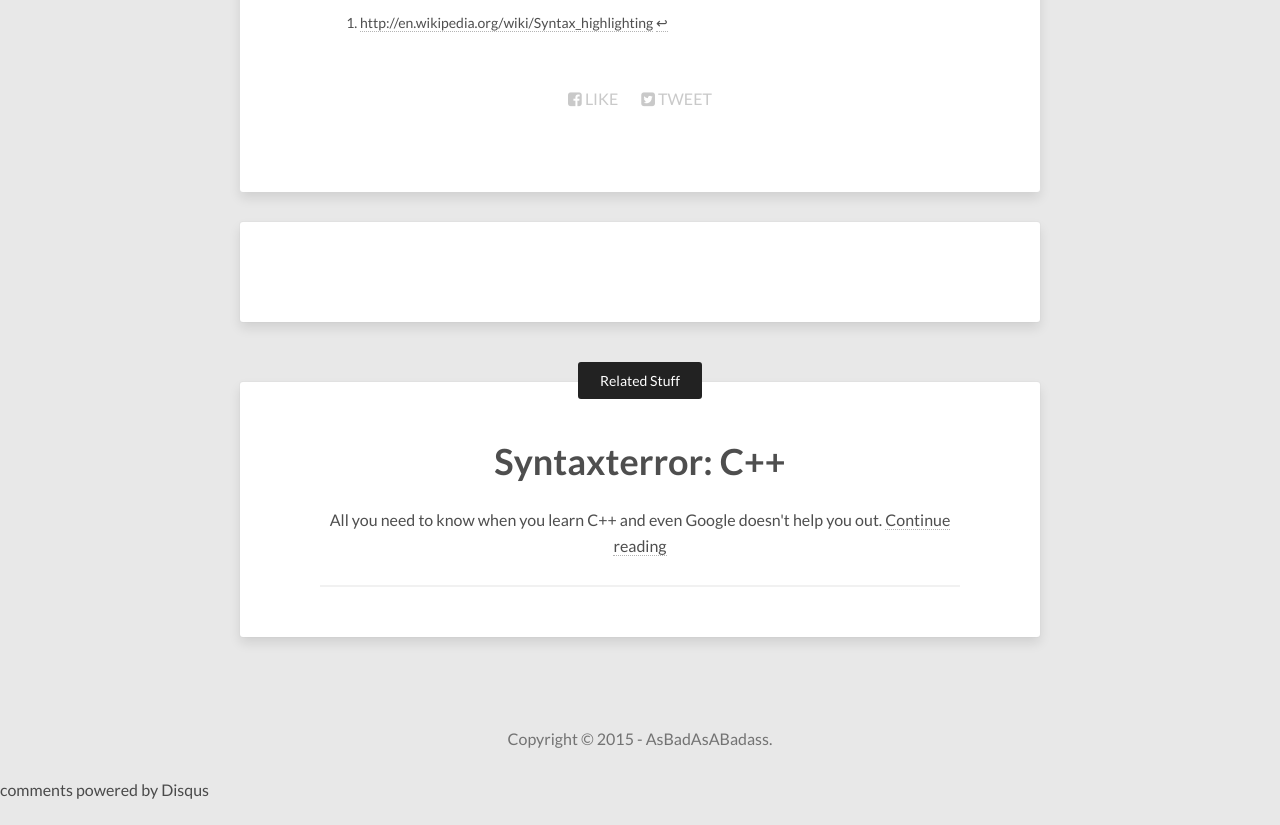
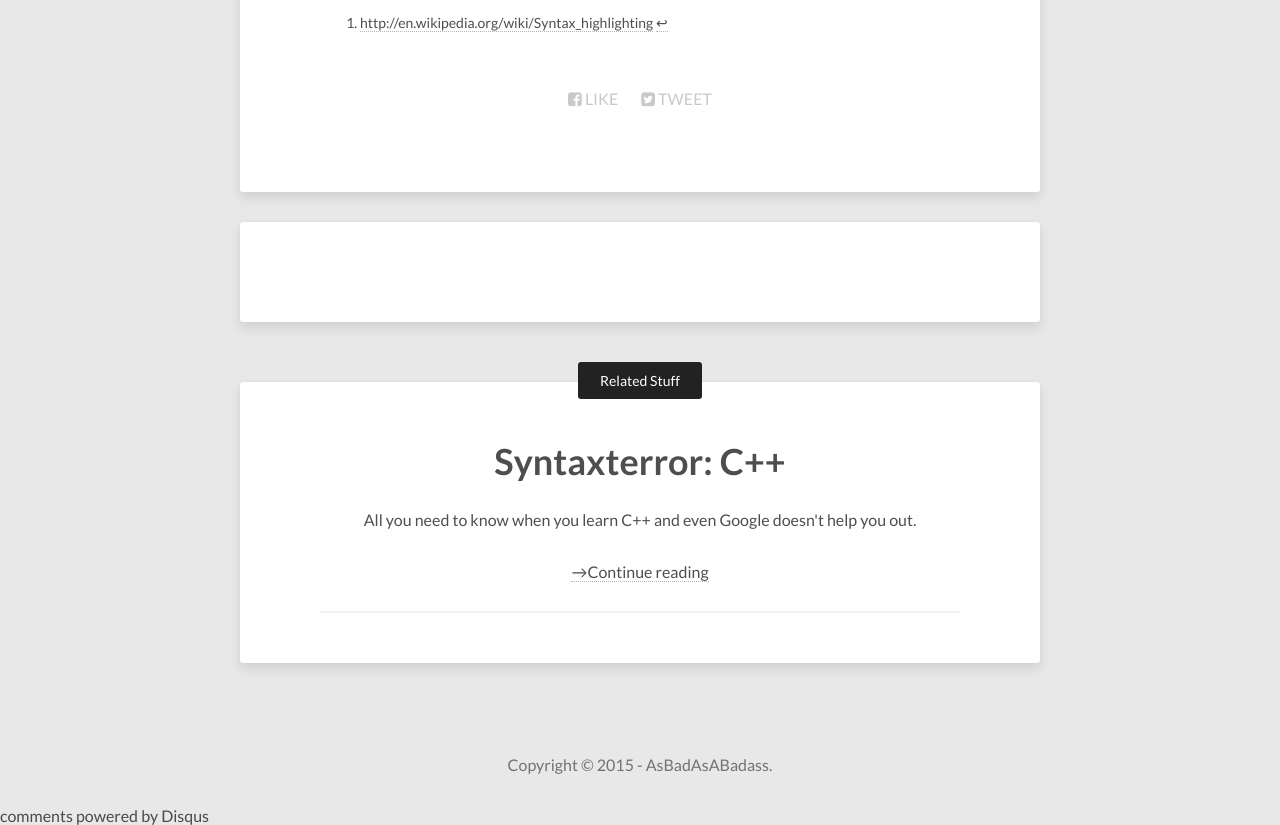
Before and after one commit to AsBadAsABadass/AsBadAsABadass.github.io, a Jekyll site: the page built from _posts/2015-01-01-test.md, in a window 1280 px wide and 900 px high, scrolled down 2832 px, cut to the strip 75-900 px from the top of the window. Built offline with Jekyll 4.4.1, drawn with Linux system fonts in a browser that asks for light colours; nearby versions of some CDN libraries; comment, search, counter and statistics services are not loaded; before the commit the page ends 3706 px from its top, so only the background shows below that.

Commit message:
Update read-more.html

```diff
--- a/_includes/read-more.html
+++ b/_includes/read-more.html
@@ -9,9 +9,10 @@
         {% if post.description %}
           {{ post.description }}
         {% else %}
-          {{ post.content | strip_html | strip_newlines | truncate: 50 }}&hellip;
+          {{ post.content | strip_html | strip_newlines | truncatewords: 50 }}
         {% endif %}
-        <a href="{{ site.url }}{{ post.url }}">Continue reading</a>
+        <br><br>
+        <a href="{{ site.url }}{{ post.url }}">&#8594;Continue reading</a>
       </p>
     </div><!-- /.read-more-content -->
   {% endfor %}
```
